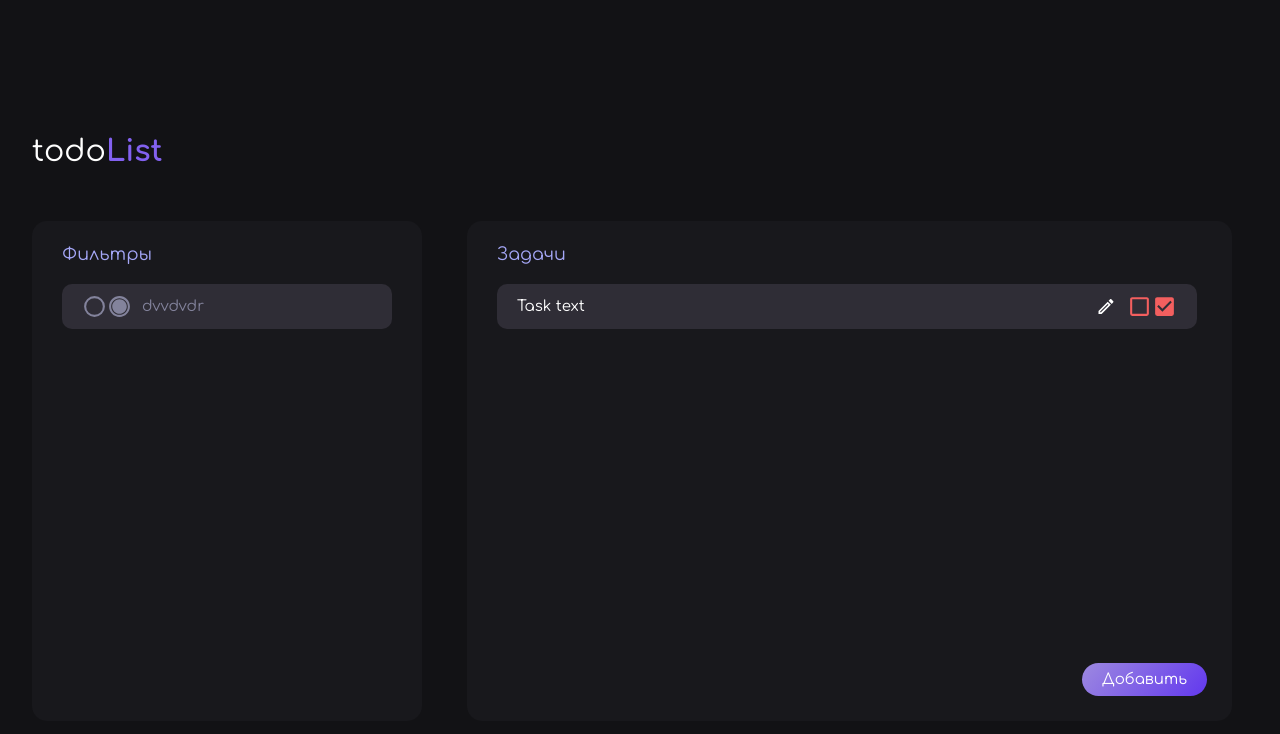
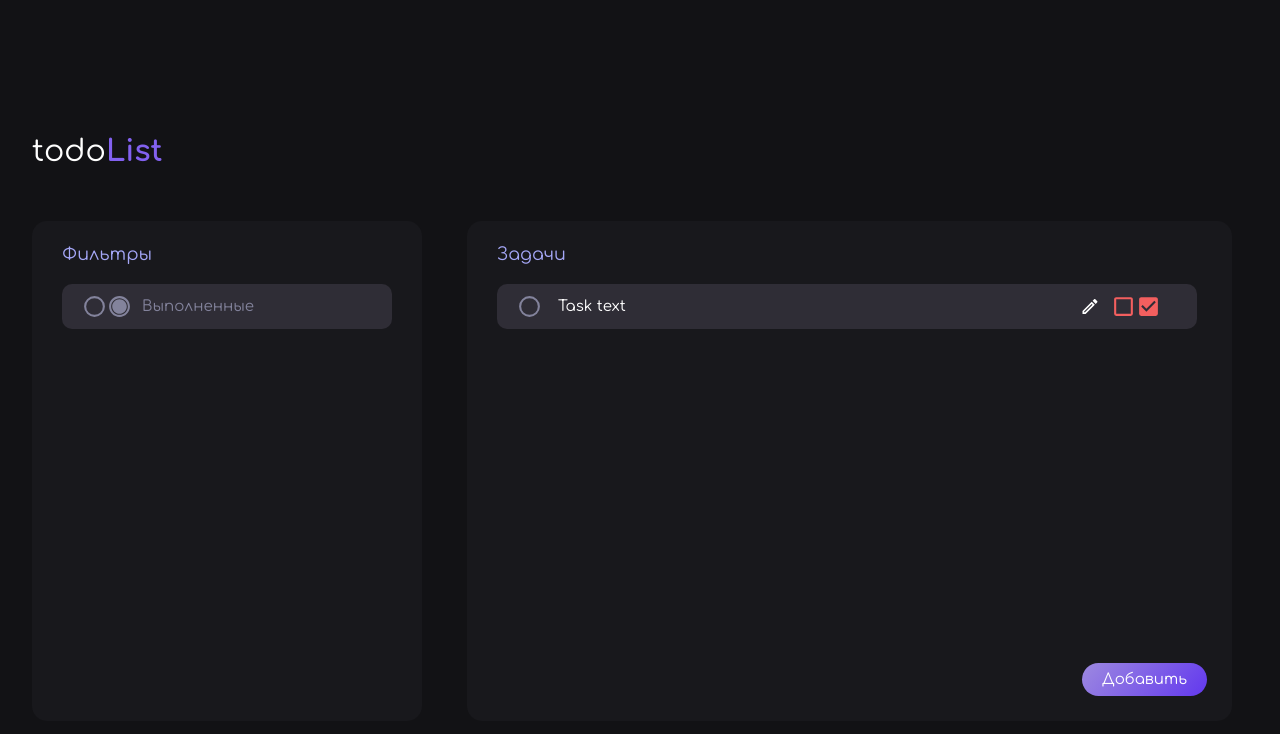
Before and after one commit to Katerina3337/todoList, a Vue app: page / in a window 1280 px wide. Shown: the top 734 px of the page. Built offline with nearby package versions, Linux system fonts and the light colour scheme.

Commit message:
changed files names and added isTaskDone interface

```diff
--- a/src/App.vue
+++ b/src/App.vue
@@ -1,6 +1,6 @@
 <script setup lang="ts">
-import todoList from '@/components/todoList.vue';
-import todoFilters from '@/components/todoFilters.vue';
+import TodoList from '@/components/TodoList.vue';
+import TodoFilters from '@/components/TodoFilters.vue';
 
 </script>
 
@@ -9,8 +9,8 @@ import todoFilters from '@/components/todoFilters.vue';
     <div class="container">
       <h1 class="todo__title">todo<span>List</span></h1>
       <div class="todo__tabs">
-        <todoFilters></todoFilters>
-        <todoList></todoList>
+        <TodoFilters></TodoFilters>
+        <TodoList></TodoList>
       </div>
     </div>
   </div>
--- a/src/components/todoFilter.vue
+++ b/src/components/TodoFilter.vue
@@ -9,7 +9,7 @@ import CircleCheckedIcon from '@/components/icons/CircleCheckedIcon.vue';
       <CircleIcon class="todo__icon"></CircleIcon>
       <CircleCheckedIcon class="todo__icon"/>
     </div>
-    <p class="todo__filter-text">dvvdvdr</p>
+    <p class="todo__filter-text">Выполненные</p>
   </div>
 </template>
 
--- a/src/components/todoFilters.vue
+++ b/src/components/TodoFilters.vue
@@ -1,11 +1,11 @@
 <script setup>
-import todoFilter from '@/components/todoFilter.vue';
+import TodoFilter from '@/components/TodoFilter.vue';
 </script>
 
 <template>
   <div class="todo__filters">
     <h3 class="todo__filters-title">Фильтры</h3>
-    <todoFilter></todoFilter>
+    <TodoFilter></TodoFilter>
   </div>
 
 </template>
--- a/src/components/todoItem.vue
+++ b/src/components/TodoItem.vue
@@ -2,12 +2,20 @@
 import EditIcon from '@/components/icons/EditIcon.vue';
 import CheckboxIcon from "@/components/icons/CheckboxIcon.vue";
 import CheckedIcon from "@/components/icons/CheckedIcon.vue";
+import CircleIcon from '@/components/icons/CircleIcon.vue';
+import CircleCheckedIcon from '@/components/icons/CircleCheckedIcon.vue';
 import TodoModal from '@/components/TodoModal.vue';
 
 import { ref } from 'vue';
 
 const isShowModal = ref(false);
 const buttonText = ref('Редактировать');
+const isTaskDone = ref(false);
+
+const changeTaskStatus = () => {
+  isTaskDone.value = !isTaskDone.value;
+}
+
 const showModal = () => {
   isShowModal.value = true;
 }
@@ -17,8 +25,14 @@ const closeModal = () => {
 </script>
 
 <template>
-  <div class="todo__item">
-    <p class="todo__task">Task text</p>
+  <div class="todo__item" :class="{'done-task': isTaskDone}">
+    <div class="todo__task-wrapper">
+      <div class="todo__icons">
+        <CircleIcon class="todo__icon" v-if="!isTaskDone" @click="changeTaskStatus"/>
+        <CircleCheckedIcon class="todo__icon" v-else @click="changeTaskStatus"/>
+      </div>
+      <p class="todo__task">Task text</p>
+    </div>
     <div class="todo__icons">
       <EditIcon class="todo__icon todo__edit-icon" @click="showModal"/>
       <CheckboxIcon class="todo__icon todo__delete-icon"/>
@@ -47,6 +61,23 @@ const closeModal = () => {
   border-radius: 10px;
 }
 
+.done-task {
+  opacity: 0.5;
+}
+
+.todo__task-wrapper {
+  display: flex;
+  align-items: center;
+}
+
+.todo__icons {
+  margin-right: 1rem;
+}
+
+.todo__icon {
+  fill: var(--color-filter-text);
+}
+
 .todo__task {
   color: var(--color-white);
 }
--- a/src/components/todoList.vue
+++ b/src/components/TodoList.vue
@@ -1,6 +1,6 @@
 <script setup>
-import todoItem from '@/components/todoItem.vue';
-import todoButton from '@/components/todoButton.vue';
+import TodoItem from '@/components/TodoItem.vue';
+import TodoButton from '@/components/TodoButton.vue';
 import TodoModal from '@/components/TodoModal.vue';
 import {ref} from "vue";
 
@@ -17,14 +17,14 @@ const closeModal = () => {
 <template>
   <div class="todo__tasks">
     <h3 class="todo__title">Задачи</h3>
-    <todoItem></todoItem>
-    <todoModal
+    <TodoItem></TodoItem>
+    <TodoModal
         v-if="isShowModal"
         :button-text="buttonText"
         @close-modal="closeModal"
     />
     <div>
-      <todoButton class="todo__button" @click="showModal"></todoButton>
+      <TodoButton class="todo__button" @click="showModal"></TodoButton>
     </div>
   </div>
 </template>
--- a/src/components/TodoModal.vue
+++ b/src/components/TodoModal.vue
@@ -1,5 +1,5 @@
 <script setup>
-import TodoButton from "@/components/todoButton.vue";
+import TodoButton from "@/components/TodoButton.vue";
 import CancelIcon from '@/components/icons/CancelIcon.vue';
 
 defineProps({
```
Also changed, not shown: src/components/TodoButton.vue (renamed from src/components/todoButton.vue).
